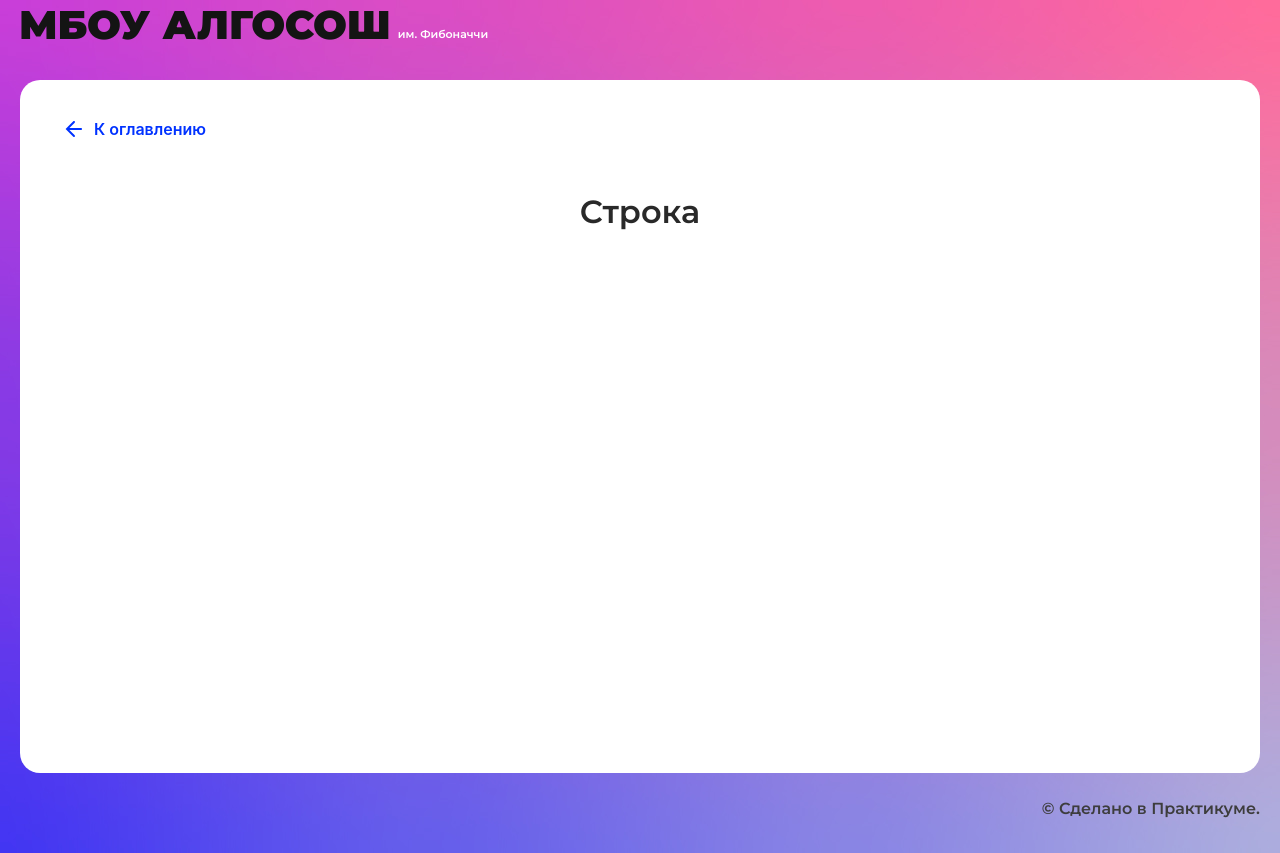
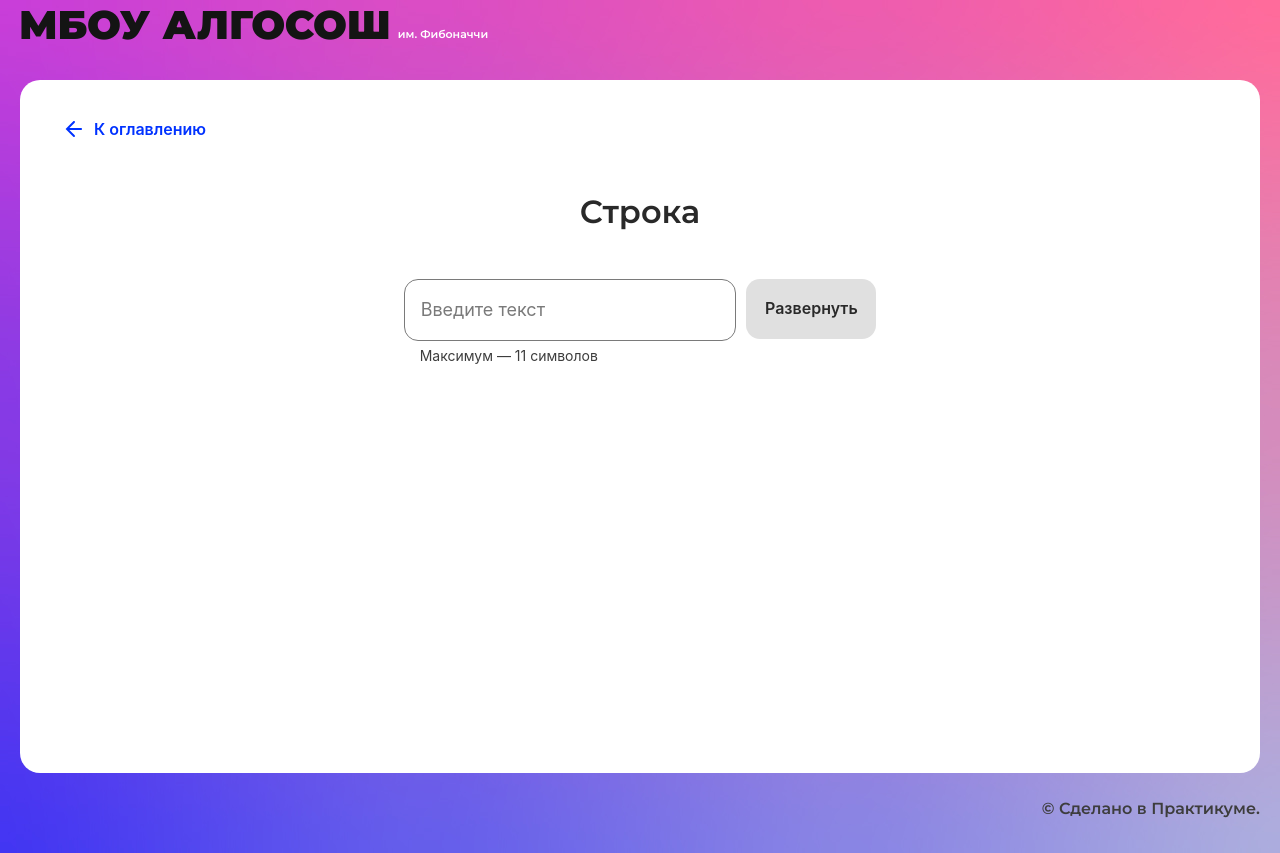
Before and after one commit to katkovatanya/algososh, a React (Create React App) app: page /recursion in a window 1280 px wide. Built offline with nearby package versions, Linux system fonts and the light colour scheme.

Commit message:
feat: reverse

```diff
--- a/package.json
+++ b/package.json
@@ -44,6 +44,7 @@
     ]
   },
   "devDependencies": {
+    "@types/aria-query": "^5.0.2",
     "@types/react-router-dom": "^5.3.3"
   }
 }
--- /dev/null
+++ b/src/components/string/string.module.css
@@ -0,0 +1,19 @@
+.page {
+  max-width: 100%;
+  display: flex;
+  flex-direction: column;
+  justify-content: center;
+}
+
+.box {
+  display: flex;
+  max-width: 567px;
+  column-gap: 10px;
+  margin: 0 auto;
+}
+
+.circles {
+  display: flex;
+  column-gap: 16px;
+  margin: 100px auto 0;
+}
--- a/src/components/string/string.tsx
+++ b/src/components/string/string.tsx
@@ -1,10 +1,83 @@
 import React from "react";
 import { SolutionLayout } from "../ui/solution-layout/solution-layout";
+import { Input } from "../ui/input/input";
+import { Button } from "../ui/button/button";
+import style from "./string.module.css";
+import { useState } from "react";
+import { Circle } from "../ui/circle/circle";
+import { ElementStates, OutputArray } from "../../types/element-states";
 
 export const StringComponent: React.FC = () => {
+  const [input, setInput] = useState<string>("");
+  const [output, setOutput] = useState<OutputArray<string>>([]);
+
+  const reverseString = async (str: string) => {
+    const arr = str.split("");
+    const length = arr.length;
+    let stateArray: OutputArray<string> = [];
+    stateArray = arr.map((item, i) => {
+      return (stateArray[i] = {
+        value: item,
+        color: ElementStates.Default,
+      });
+    });
+    setOutput(stateArray);
+    for (let i = 0; i < length / 2; i++) {
+      await new Promise((resolve) => setTimeout(resolve, 1000));
+      stateArray[length - 1 - i] = {
+        value: arr[i],
+        color: ElementStates.Changing,
+      };
+      stateArray[i] = {
+        value: arr[length - 1 - i],
+        color: ElementStates.Changing,
+      };
+      setOutput(stateArray);
+      // swap(arr, i, length - 1 - i);
+      await new Promise((resolve) => setTimeout(resolve, 1000));
+      stateArray[i].color = ElementStates.Modified;
+      stateArray[length - 1 - i].color = ElementStates.Modified;
+      setOutput(stateArray);
+    }
+    return stateArray;
+  };
+
+  const handleClick = async () => {
+    const reversedArray = await reverseString(input);
+    setOutput(reversedArray);
+  };
+
+  const onChangeInput = (e: React.ChangeEvent<HTMLInputElement>) => {
+    setInput(e.target.value);
+  };
+
   return (
     <SolutionLayout title="Строка">
-
+      <div className={style.page}>
+        <div className={style.box}>
+          <Input
+            maxLength={11}
+            isLimitText={true}
+            value={input}
+            onChange={onChangeInput}
+          />
+          <Button
+            disabled={!input || input.length < 1}
+            onClick={handleClick}
+            text="Развернуть"
+          />
+        </div>
+        <div className={style.circles}>
+          {output.map((element, index) => (
+            <Circle
+              key={index}
+              state={element.color}
+              letter={element.value}
+              extraClass={index === output.length / 2 - 1 ? style.center : ""}
+            />
+          ))}
+        </div>
+      </div>
     </SolutionLayout>
   );
 };
--- a/src/components/ui/input/input.tsx
+++ b/src/components/ui/input/input.tsx
@@ -18,7 +18,7 @@ export const Input: React.FC<InputProps> = ({
 }) => {
   const limitText =
     type === "text"
-      ? `Максимум — ${maxLength} символа`
+      ? `Максимум — ${maxLength} символов`
       : `Максимальное число — ${max}`;
 
   return (
--- a/src/types/element-states.ts
+++ b/src/types/element-states.ts
@@ -3,3 +3,6 @@ export enum ElementStates {
   Changing = "changing",
   Modified = "modified",
 }
+
+export type OutputArray<T> = OutputArrayElement<T> [];
+export type OutputArrayElement<T> = { value: T; color: ElementStates; };
--- a/tsconfig.json
+++ b/tsconfig.json
@@ -14,7 +14,8 @@
     "resolveJsonModule": true,
     "isolatedModules": true,
     "noEmit": true,
-    "jsx": "react-jsx"
+    "jsx": "react-jsx",
+    "typeRoots" : ["node_modules/@types"]
   },
   "include": ["src"]
 }
```
Also changed, not shown: 2 other files (tests, documents, lock files or other folders).
